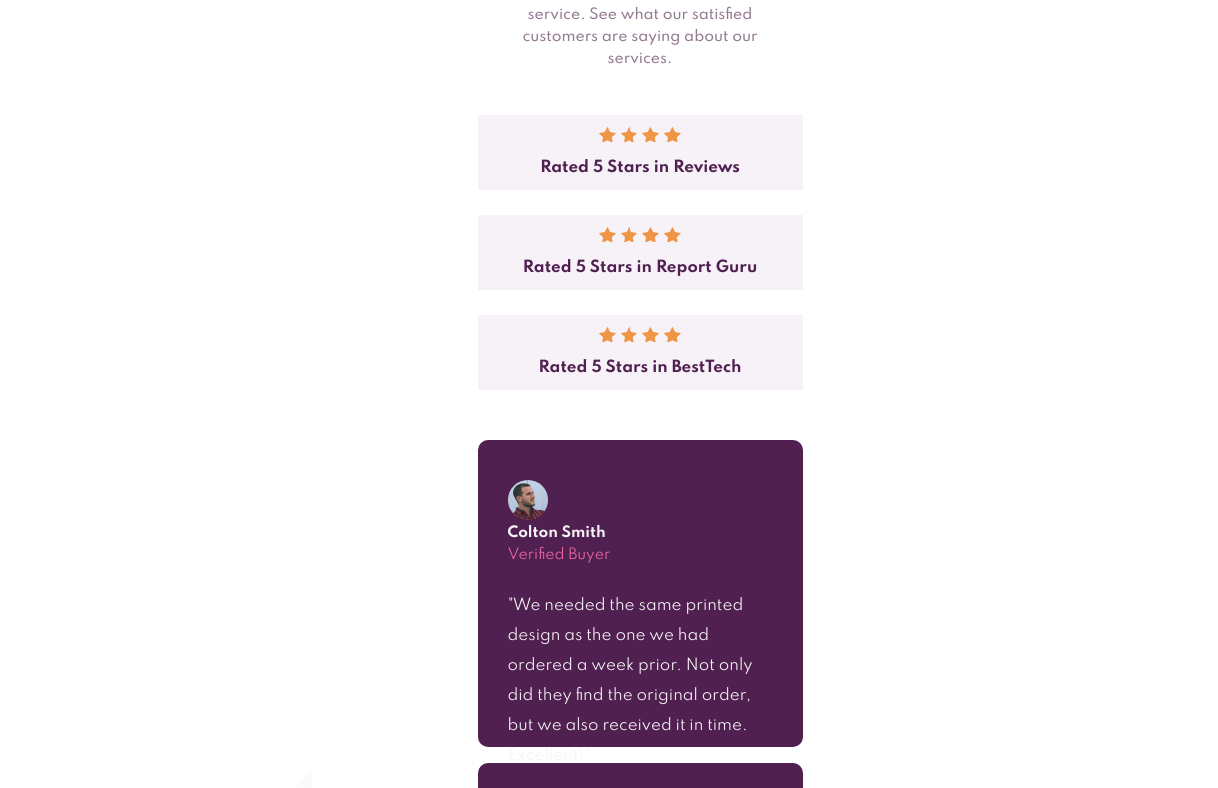
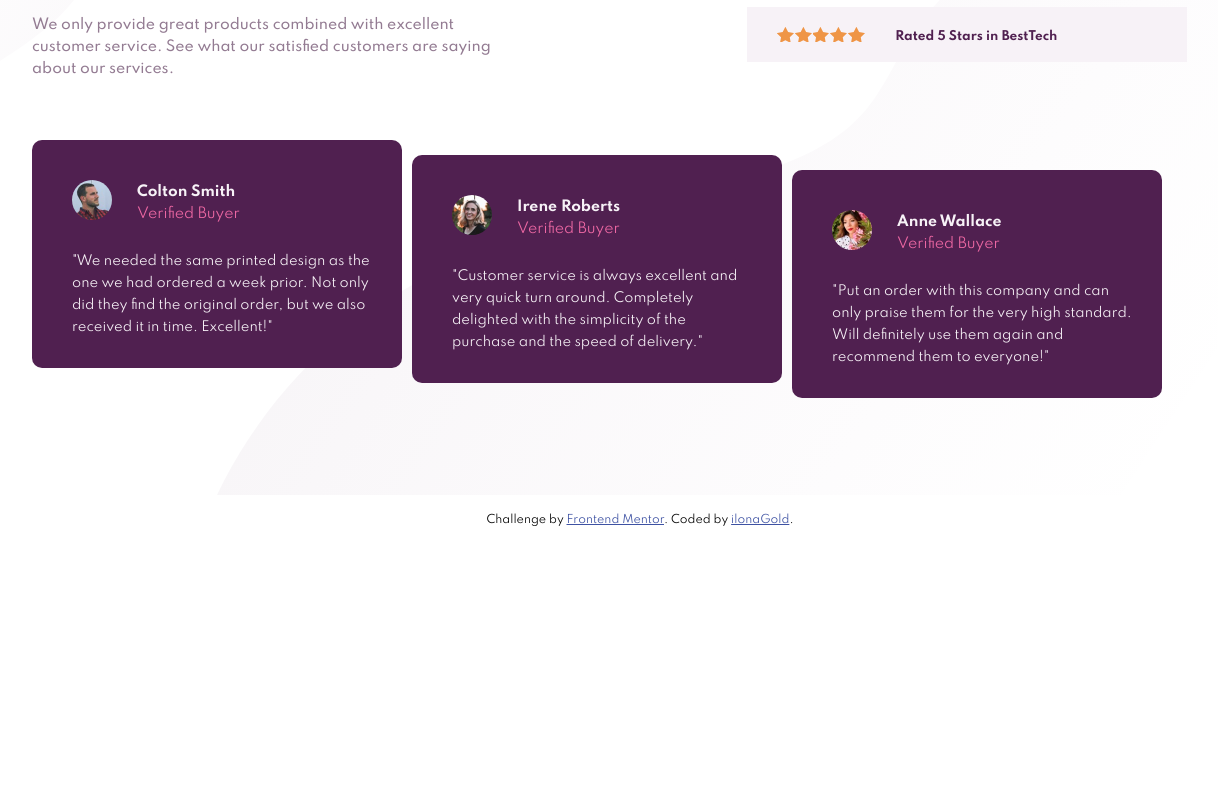
Before and after one commit to ilonaGold/social-proof-section, a plain HTML site: page index.html in a window 1536 px wide. Shown: the part 258-1046 px from the top of the page, without its empty margins (128-1346 px from the left). After the commit the page ends 800 px from the top, so only its background shows below. Drawn offline with Linux system fonts and the light colour scheme.

Commit message:
Added desktop styling and responsiveness

```diff
--- a/index.html
+++ b/index.html
@@ -15,6 +15,7 @@
 
   <body>
     <main>
+      <section class="overview">
         <section class="intro">
           <h1>10,000+ of our users love our products.</h1>
           <p>We only provide great products combined with excellent customer service.
@@ -34,6 +35,7 @@
             <span class="rating-stars"></span>
             <p>Rated 5 Stars in BestTech</p>
           </div>
+        </section>
       </section>
 
       <section class="testimonials">
--- a/style.css
+++ b/style.css
@@ -11,8 +11,8 @@
 body {
     font-family: 'Spartan', sans-serif;
     font-size: 15px;
-    background: url(images/bg-pattern-top-mobile.svg) no-repeat 55px 0,
-                url(images/bg-pattern-bottom-mobile.svg) no-repeat 65px 1027px;
+    background: url(images/bg-pattern-top-mobile.svg) no-repeat 0 0,
+                url(images/bg-pattern-bottom-mobile.svg) no-repeat 5px 1027px;
 }
 
 /* Colors */
@@ -57,15 +57,14 @@ h3 {
 
 .testimonial p {
     color: var(--light-grayish-magenta);
-    line-height: 30px;
+    line-height: 22px;
 }
 
 /* Layout */
 
 main {
-    width: 325px;
     height: 100%;
-    margin: 0 auto;
+    margin: 0 25px;
     overflow: hidden;
 }
 
@@ -76,7 +75,7 @@ h1 {
 }
 
 .intro p {
-    margin: 30px 25px 45px;
+    margin: 30px 0 45px;
     text-align: center;
 }
 
@@ -95,7 +94,8 @@ h1 {
     display: inline-block;
     background: url("images/icon-star.svg");
     background-repeat: space no-repeat;
-    width: 25%;
+    max-width: 90px;
+    width: 30%;
     height: 15px;
     margin: 12px 0;
 }
@@ -105,11 +105,11 @@ h1 {
 }
 
 .testimonial {
-    height: 247px;
-    padding: 40px 20px 20px 30px;
+    padding: 40px 35px 30px 30px;
     margin-bottom: 16px;
     background: var(--very-dark-magenta);
     border-radius: 10px;
+    font-size: 12px;
 }
 
 .testimonial img {
@@ -121,7 +121,8 @@ h1 {
 .buyer {
     display: flex;
     flex-direction: column;
-    justify-content: space-between;
+    margin-left: 65px;
+    margin-top: -40px;
 }
 
 .testimonial p {
@@ -133,12 +134,144 @@ h1 {
     margin-bottom: 5px;
 }
 
+/* Media queries */
+
+@media (min-width: 411px) {
+    .rating-stars {
+        width: 25%;
+    }
+}
+
+@media (min-width: 481px) {
+    .rating-stars {
+        width: 20%;
+    }
+}
+
+@media (min-width: 768px) {
+    .rating-stars {
+        width: 20%;
+    }
+    main {
+        margin: 0 100px;
+    }
+    .testimonial p {
+        width: 100%;
+    }
+}
+
+@media (min-width: 1024px) {
+    body {
+        background: url(images/bg-pattern-top-desktop.svg) no-repeat,
+        url(images/bg-pattern-bottom-desktop.svg) no-repeat 345px 80px;
+    }
+    main {
+        margin: 0 80px;
+    }
+    .overview {
+        display: flex;
+        justify-content: space-between;
+    }
+    .intro {
+        width: 50%;
+    }
+    .intro h1, .intro p {
+        text-align: left;
+        margin-left: 0;
+    }
+    .rating-cards {
+        width: 25%;
+        margin-right: 10px;
+    }
+    .rating-stars {
+        width: 40%;
+    }
+    .testimonials {
+        display: flex;
+    }
+    .testimonial {
+        margin-right: 10px;
+    }
+}
+
+@media (min-width: 1200px) {
+    .rating-stars {
+        width: 35%;
+    }
+}
+
+@media (min-width: 1440px) {
+    main {
+        margin: 0 170px 0 160px;
+    }
+    h1 {
+        font-size: 45px;
+        margin-bottom: 20px;
+    }
+    .intro p {
+        width: 80%;
+        margin-bottom: 75px;
+    }
+    .rating-cards {
+        margin-top: 70px;
+        width: 44%;
+    }
+    .rating-card {
+        width: 440px;
+        height: 55px;
+        margin-bottom: 30px;
+        display: flex;
+        justify-content: space-evenly;
+        align-items: center;
+    }
+    .rating-stars {
+        width: 20%;
+        margin-left: -100px;
+    }
+    .rating-card p {
+        margin-top: 5px;
+        font-size: 12px;
+        margin-left: -100px;
+    }
+    .rating-card:first-of-type {
+        margin-left: -50px;
+    }
+    .rating-card:last-of-type {
+        margin-left: 50px;
+    }
+    .testimonial {
+        width: 300px;
+        height: 100%;
+        font-size: 13px;
+        padding-right: 30px;
+        padding-left: 40px;
+    }
+    .testimonial:first-of-type {
+        margin-top: -15px;
+    }
+    .testimonial:last-of-type {
+        margin-top: 15px;
+    }
+}
+
+@media (min-width: 1920px) {
+    main {
+        margin: 0 280px;
+    }
+    .intro p {
+        font-size: 18px;
+        line-height: 38px;
+    }
+    .testimonial {
+        margin-right: 115px;
+    }
+}
+
 /* Attribution */
 
 .attribution {
     font-size: 11px;
     text-align: center;
-    margin-bottom: 20px;
 }
 
 .attribution a {
```
Lines whose indentation alone changed are shown as unchanged.
